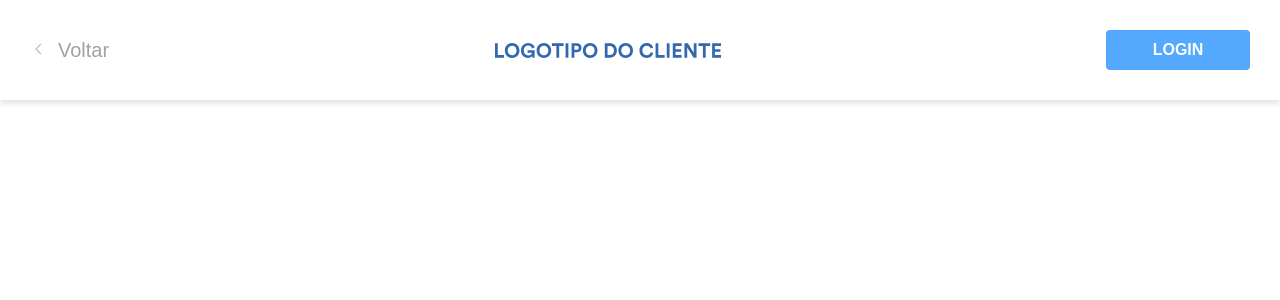
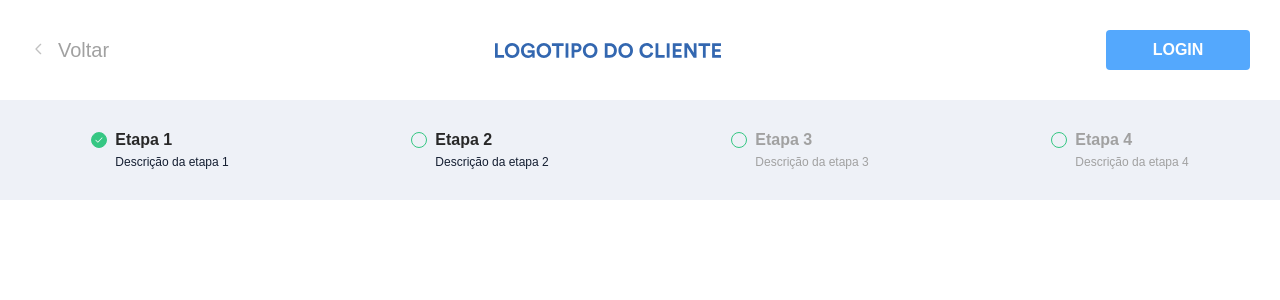
Before and after one commit to matheuscla/todo-cartoes-teste, a React (Create React App) app: page / in a window 1280 px wide. Shown: the top 300 px of the page. Built offline with nearby package versions, Linux system fonts and the light colour scheme; a web font is replaced by a local one.

Commit message:
Steps component

```diff
--- a/src/App.js
+++ b/src/App.js
@@ -1,11 +1,13 @@
 import React from 'react'
 
 import Navbar from './components/Navbar'
+import Steps from './components/Steps'
 
 function App() {
   return (
     <div>
       <Navbar />
+      <Steps />
     </div>
   );
 }
--- /dev/null
+++ b/src/components/Steps/index.js
@@ -0,0 +1,46 @@
+import React from 'react'
+
+import { Container, Step, Status } from './styles'
+
+const Steps = () => (
+  <Container>
+    <Step current>
+      <div>
+        <Status />
+        <strong>
+          Etapa 1
+        </strong>
+      </div>
+      <small>Descrição da etapa 1</small>
+    </Step>
+    <Step>
+      <div>
+        <Status />
+        <strong>
+          Etapa 2
+        </strong>
+      </div>
+      <small>Descrição da etapa 2</small>
+    </Step>
+    <Step disabled>
+      <div>
+        <Status />
+        <strong>
+          Etapa 3
+        </strong>
+      </div>
+      <small>Descrição da etapa 3</small>
+    </Step>
+    <Step disabled>
+      <div>
+        <Status />
+        <strong>
+          Etapa 4
+        </strong>
+      </div>
+      <small>Descrição da etapa 4</small>
+    </Step>
+  </Container>
+)
+
+export default Steps
--- /dev/null
+++ b/src/components/Steps/styles.js
@@ -0,0 +1,47 @@
+import styled from 'styled-components'
+
+import checked from '../../assets/images/checked.svg'
+
+export const Container = styled.div`
+  height: 100px;
+  background: #EEF1F7;
+  display: flex;
+  align-items: center;
+  justify-content: space-around;
+`
+
+export const Step = styled.div`
+  div {
+    display: flex;
+    align-items: center;
+
+    & > div {
+      background: ${props => props.current ? `url(${checked}) no-repeat center` : 'transparent' };
+    }
+
+    strong {
+      font-size: 16px;
+      line-height: 24px;
+    }
+  }
+
+  small {
+    font-size: 12px;
+    line-height: 20px;
+    margin-left: 24px;
+    display: block;
+    color: #151F32;
+  }
+
+  div strong, small {
+    color: ${props => props.disabled? '#A1A1A1' : ''}
+  }
+`
+
+export const Status = styled.div`
+  width: 16px;
+  height: 16px;
+  border: 1px solid #35C783;
+  border-radius: 50%;
+  margin-right: 8px;
+`
--- a/src/styles/globals.js
+++ b/src/styles/globals.js
@@ -21,26 +21,7 @@ const GlobalStyle = createGlobalStyle`
 
   html,body, #root {
     height: 100%;
-  }
-
-  ::-webkit-scrollbar {
-    width: 4px;
-  }
-
-  ::-webkit-scrollbar-track {
-    -webkit-box-shadow: inset 0 0 6px #434655;
-    -webkit-border-radius: 10px;
-    border-radius: 10px;
-  }
-
-  ::-webkit-scrollbar-thumb {
-    -webkit-border-radius: 10px;
-    border-radius: 10px;
-    background: #434655;
-    -webkit-box-shadow: inset 0 0 6px #434655;
-  }
-  ::-webkit-scrollbar-thumb:window-inactive {
-  	background: rgba(255,0,0,0.4);
+    color: #282828;
   }
 
   body {
```
Also changed, not shown: src/assets/images/checked.svg (added).
